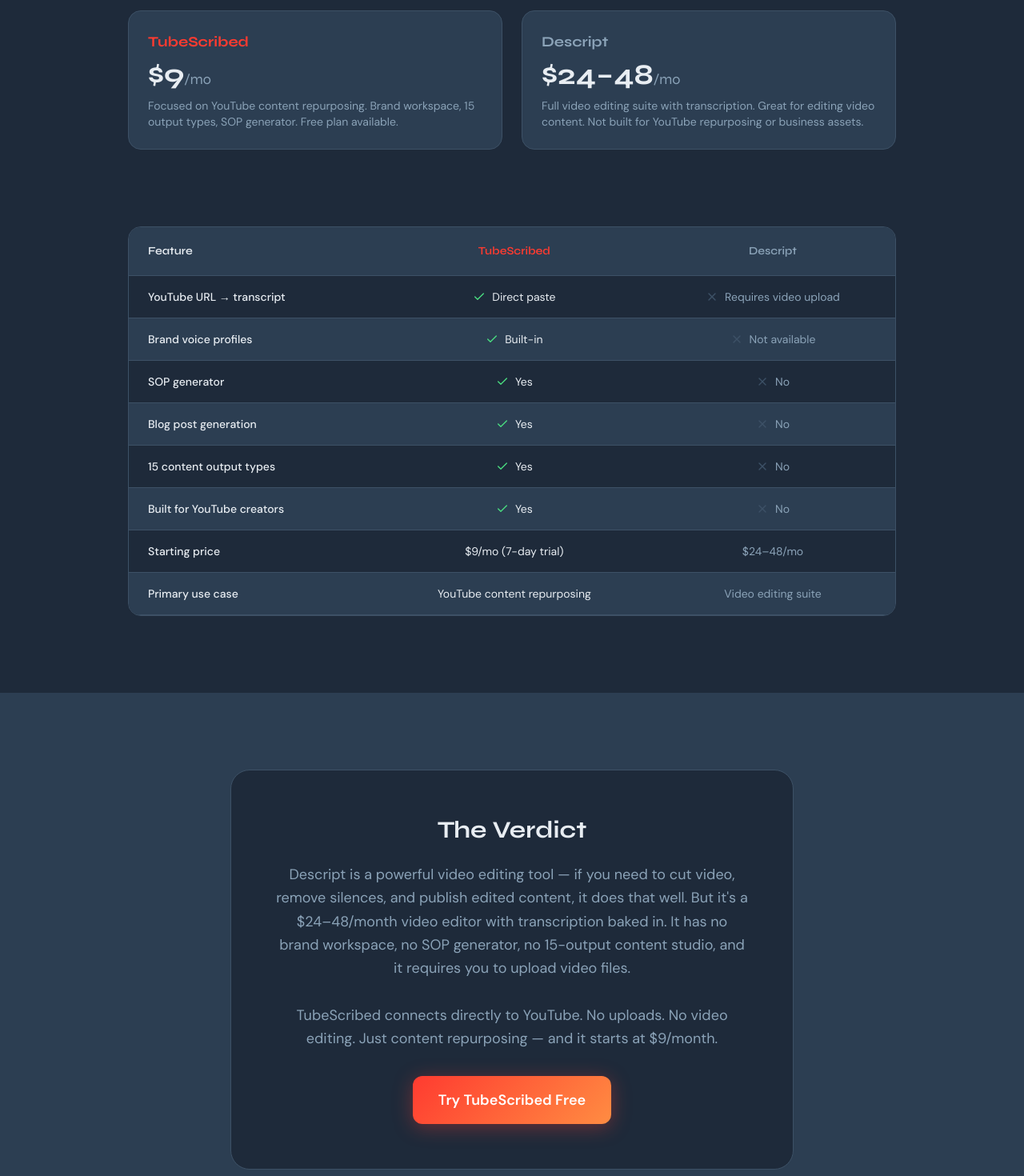
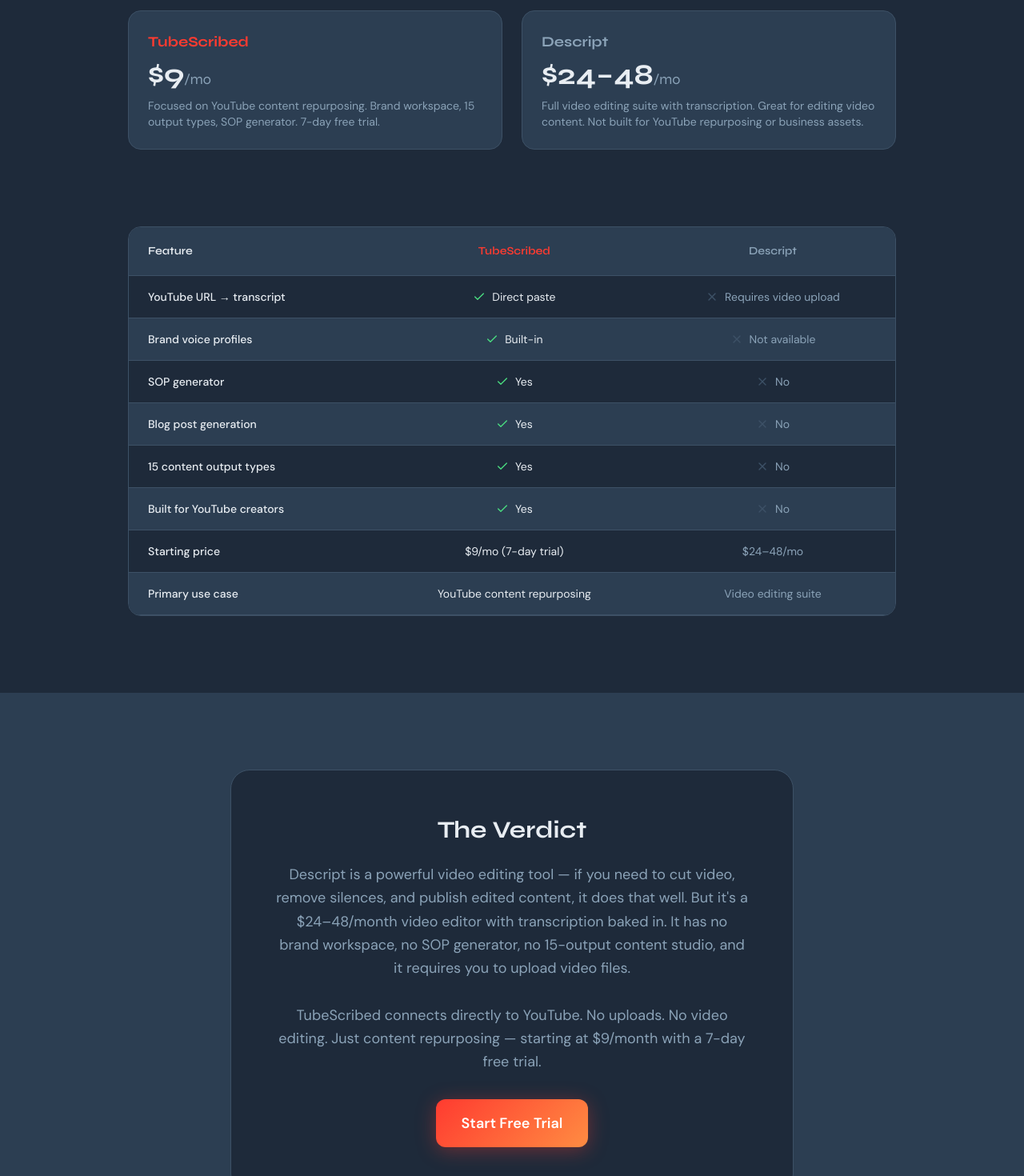
Before and after one commit to Levergroup/Client-jptadduni, a Next.js app in the folder tubescribed-marketing/: page /vs-descript in a window 1280 px wide. Shown: the part 540-2010 px from the top of the page at 80% size. Built offline with nearby package versions, Linux system fonts and the light colour scheme.

Commit message:
Update vs-otter, vs-descript, and pricing pages (3/3)

```diff
--- a/tubescribed-marketing/src/app/vs-descript/page.tsx
+++ b/tubescribed-marketing/src/app/vs-descript/page.tsx
@@ -9,139 +9,53 @@
 export default function VsDescriptPage() {
   return (
     <div className="min-h-screen bg-navy-900">
-      {/* Hero */}
       <section className="py-24 lg:py-32 bg-navy-900">
         <div className="max-w-4xl mx-auto px-4 sm:px-6 lg:px-8 text-center">
-          <motion.p
-            initial={{ opacity: 0, y: 20 }}
-            animate={{ opacity: 1, y: 0 }}
-            transition={{ duration: 0.6 }}
-            className="text-brand-red text-sm font-semibold tracking-widest uppercase mb-4"
-          >
-            Comparison
-          </motion.p>
-          <motion.h1
-            initial={{ opacity: 0, y: 20 }}
-            animate={{ opacity: 1, y: 0 }}
-            transition={{ duration: 0.6, delay: 0.1 }}
-            className="font-syne font-bold text-4xl lg:text-6xl text-navy-100 mb-6 leading-tight"
-          >
+          <motion.p initial={{ opacity: 0, y: 20 }} animate={{ opacity: 1, y: 0 }} transition={{ duration: 0.6 }} className="text-brand-red text-sm font-semibold tracking-widest uppercase mb-4">Comparison</motion.p>
+          <motion.h1 initial={{ opacity: 0, y: 20 }} animate={{ opacity: 1, y: 0 }} transition={{ duration: 0.6, delay: 0.1 }} className="font-syne font-bold text-4xl lg:text-6xl text-navy-100 mb-6 leading-tight">
             <GradientText>TubeScribed</GradientText> vs Descript
           </motion.h1>
-          <motion.p
-            initial={{ opacity: 0, y: 20 }}
-            animate={{ opacity: 1, y: 0 }}
-            transition={{ duration: 0.6, delay: 0.2 }}
-            className="font-dm-sans text-navy-400 text-xl max-w-2xl mx-auto leading-relaxed"
-          >
-            Descript is a video editor with transcription. TubeScribed is a
-            content repurposing machine. Different tools. Different jobs.
+          <motion.p initial={{ opacity: 0, y: 20 }} animate={{ opacity: 1, y: 0 }} transition={{ duration: 0.6, delay: 0.2 }} className="font-dm-sans text-navy-400 text-xl max-w-2xl mx-auto leading-relaxed">
+            Descript is a video editor with transcription. TubeScribed is a content repurposing machine. Different tools. Different jobs.
           </motion.p>
         </div>
       </section>
-
-      {/* Pricing Context Cards */}
       <section className="py-12 bg-navy-900">
         <div className="max-w-5xl mx-auto px-4 sm:px-6 lg:px-8">
           <div className="grid grid-cols-1 md:grid-cols-2 gap-6 mb-12">
-            <motion.div
-              initial={{ opacity: 0, y: 20 }}
-              whileInView={{ opacity: 1, y: 0 }}
-              viewport={{ once: true }}
-              transition={{ duration: 0.5 }}
-              className="bg-navy-800 border border-navy-700 rounded-2xl p-6"
-            >
-              <h3 className="font-syne font-bold text-lg text-brand-red mb-2">
-                TubeScribed
-              </h3>
-              <div className="font-syne font-bold text-4xl text-navy-100 mb-2">
-                $9<span className="text-navy-400 text-lg font-normal">/mo</span>
-              </div>
-              <p className="font-dm-sans text-navy-400 text-sm">
-                Focused on YouTube content repurposing. Brand workspace, 15
-                output types, SOP generator. Free plan available.
-              </p>
+            <motion.div initial={{ opacity: 0, y: 20 }} whileInView={{ opacity: 1, y: 0 }} viewport={{ once: true }} transition={{ duration: 0.5 }} className="bg-navy-800 border border-navy-700 rounded-2xl p-6">
+              <h3 className="font-syne font-bold text-lg text-brand-red mb-2">TubeScribed</h3>
+              <div className="font-syne font-bold text-4xl text-navy-100 mb-2">$9<span className="text-navy-400 text-lg font-normal">/mo</span></div>
+              <p className="font-dm-sans text-navy-400 text-sm">Focused on YouTube content repurposing. Brand workspace, 15 output types, SOP generator. 7-day free trial.</p>
             </motion.div>
-            <motion.div
-              initial={{ opacity: 0, y: 20 }}
-              whileInView={{ opacity: 1, y: 0 }}
-              viewport={{ once: true }}
-              transition={{ duration: 0.5, delay: 0.1 }}
-              className="bg-navy-800 border border-navy-700 rounded-2xl p-6"
-            >
-              <h3 className="font-syne font-bold text-lg text-navy-400 mb-2">
-                Descript
-              </h3>
-              <div className="font-syne font-bold text-4xl text-navy-100 mb-2">
-                $24–48<span className="text-navy-400 text-lg font-normal">/mo</span>
-              </div>
-              <p className="font-dm-sans text-navy-400 text-sm">
-                Full video editing suite with transcription. Great for editing
-                video content. Not built for YouTube repurposing or business assets.
-              </p>
+            <motion.div initial={{ opacity: 0, y: 20 }} whileInView={{ opacity: 1, y: 0 }} viewport={{ once: true }} transition={{ duration: 0.5, delay: 0.1 }} className="bg-navy-800 border border-navy-700 rounded-2xl p-6">
+              <h3 className="font-syne font-bold text-lg text-navy-400 mb-2">Descript</h3>
+              <div className="font-syne font-bold text-4xl text-navy-100 mb-2">$24–48<span className="text-navy-400 text-lg font-normal">/mo</span></div>
+              <p className="font-dm-sans text-navy-400 text-sm">Full video editing suite with transcription. Great for editing video content. Not built for YouTube repurposing or business assets.</p>
             </motion.div>
           </div>
         </div>
       </section>
-
-      {/* Comparison Table */}
       <section className="pb-24 bg-navy-900">
         <div className="max-w-5xl mx-auto px-4 sm:px-6 lg:px-8">
-          <motion.div
-            initial={{ opacity: 0, y: 30 }}
-            whileInView={{ opacity: 1, y: 0 }}
-            viewport={{ once: true }}
-            transition={{ duration: 0.6 }}
-            className="overflow-x-auto rounded-2xl border border-navy-700"
-          >
+          <motion.div initial={{ opacity: 0, y: 30 }} whileInView={{ opacity: 1, y: 0 }} viewport={{ once: true }} transition={{ duration: 0.6 }} className="overflow-x-auto rounded-2xl border border-navy-700">
             <table className="w-full">
               <thead>
                 <tr className="bg-navy-800 border-b border-navy-700">
-                  <th className="text-left px-6 py-5 font-syne font-semibold text-navy-100 text-sm">
-                    Feature
-                  </th>
-                  <th className="text-center px-6 py-5 font-syne font-semibold text-brand-red text-sm">
-                    TubeScribed
-                  </th>
-                  <th className="text-center px-6 py-5 font-syne font-semibold text-navy-400 text-sm">
-                    Descript
-                  </th>
+                  <th className="text-left px-6 py-5 font-syne font-semibold text-navy-100 text-sm">Feature</th>
+                  <th className="text-center px-6 py-5 font-syne font-semibold text-brand-red text-sm">TubeScribed</th>
+                  <th className="text-center px-6 py-5 font-syne font-semibold text-navy-400 text-sm">Descript</th>
                 </tr>
               </thead>
               <tbody>
                 {COMPARISON_FEATURES_DESCRIPT.map((row, i) => (
-                  <tr
-                    key={row.feature}
-                    className={`border-b border-navy-700 ${
-                      i % 2 === 0 ? "bg-navy-900" : "bg-navy-800"
-                    }`}
-                  >
-                    <td className="px-6 py-4 font-dm-sans text-navy-100 text-sm font-medium">
-                      {row.feature}
+                  <tr key={row.feature} className={`border-b border-navy-700 ${i % 2 === 0 ? "bg-navy-900" : "bg-navy-800"}`}>
+                    <td className="px-6 py-4 font-dm-sans text-navy-100 text-sm font-medium">{row.feature}</td>
+                    <td className="px-6 py-4 text-center font-dm-sans text-sm">
+                      {row.tubescribed.startsWith("✓") ? (<div className="flex items-center justify-center gap-2"><Check size={16} className="text-green-400 shrink-0" /><span className="text-navy-100">{row.tubescribed.replace("✓ ", "")}</span></div>) : (<span className="text-navy-100">{row.tubescribed}</span>)}
                     </td>
                     <td className="px-6 py-4 text-center font-dm-sans text-sm">
-                      {row.tubescribed.startsWith("✓") ? (
-                        <div className="flex items-center justify-center gap-2">
-                          <Check size={16} className="text-green-400 shrink-0" />
-                          <span className="text-navy-100">
-                            {row.tubescribed.replace("✓ ", "")}
-                          </span>
-                        </div>
-                      ) : (
-                        <span className="text-navy-100">{row.tubescribed}</span>
-                      )}
-                    </td>
-                    <td className="px-6 py-4 text-center font-dm-sans text-sm">
-                      {row.competitor.startsWith("✗") ? (
-                        <div className="flex items-center justify-center gap-2">
-                          <X size={16} className="text-navy-700 shrink-0" />
-                          <span className="text-navy-400">
-                            {row.competitor.replace("✗ ", "")}
-                          </span>
-                        </div>
-                      ) : (
-                        <span className="text-navy-400">{row.competitor}</span>
-                      )}
+                      {row.competitor.startsWith("✗") ? (<div className="flex items-center justify-center gap-2"><X size={16} className="text-navy-700 shrink-0" /><span className="text-navy-400">{row.competitor.replace("✗ ", "")}</span></div>) : (<span className="text-navy-400">{row.competitor}</span>)}
                     </td>
                   </tr>
                 ))}
@@ -150,39 +64,15 @@
           </motion.div>
         </div>
       </section>
-
-      {/* Verdict */}
       <section className="py-24 bg-navy-800">
         <div className="max-w-3xl mx-auto px-4 sm:px-6 lg:px-8 text-center">
-          <motion.div
-            initial={{ opacity: 0, y: 30 }}
-            whileInView={{ opacity: 1, y: 0 }}
-            viewport={{ once: true }}
-            transition={{ duration: 0.6 }}
-            className="bg-navy-900 border border-navy-700 rounded-3xl p-10 lg:p-14"
-          >
-            <h2 className="font-syne font-bold text-2xl lg:text-3xl text-navy-100 mb-6">
-              The Verdict
-            </h2>
+          <motion.div initial={{ opacity: 0, y: 30 }} whileInView={{ opacity: 1, y: 0 }} viewport={{ once: true }} transition={{ duration: 0.6 }} className="bg-navy-900 border border-navy-700 rounded-3xl p-10 lg:p-14">
+            <h2 className="font-syne font-bold text-2xl lg:text-3xl text-navy-100 mb-6">The Verdict</h2>
             <p className="font-dm-sans text-navy-400 text-lg leading-relaxed mb-8">
-              Descript is a powerful video editing tool — if you need to cut
-              video, remove silences, and publish edited content, it does that
-              well. But it&apos;s a $24–48/month video editor with transcription
-              baked in. It has no brand workspace, no SOP generator, no
-              15-output content studio, and it requires you to upload video
-              files.
-              <br />
-              <br />
-              TubeScribed connects directly to YouTube. No uploads. No video
-              editing. Just content repurposing — and it starts at $9/month.
+              Descript is a powerful video editing tool — if you need to cut video, remove silences, and publish edited content, it does that well. But it&apos;s a $24–48/month video editor with transcription baked in. It has no brand workspace, no SOP generator, no 15-output content studio, and it requires you to upload video files.<br /><br />
+              TubeScribed connects directly to YouTube. No uploads. No video editing. Just content repurposing — starting at $9/month with a 7-day free trial.
             </p>
-            <Button
-              href={`${APP_URL}/signup`}
-              variant="primary"
-              className="px-8 py-4 text-lg"
-            >
-              Try TubeScribed Free
-            </Button>
+            <Button href={`${APP_URL}/signup`} variant="primary" className="px-8 py-4 text-lg">Start Free Trial</Button>
           </motion.div>
         </div>
       </section>
--- a/tubescribed-marketing/src/app/vs-otter/page.tsx
+++ b/tubescribed-marketing/src/app/vs-otter/page.tsx
@@ -9,96 +9,37 @@
 export default function VsOtterPage() {
   return (
     <div className="min-h-screen bg-navy-900">
-      {/* Hero */}
       <section className="py-24 lg:py-32 bg-navy-900">
         <div className="max-w-4xl mx-auto px-4 sm:px-6 lg:px-8 text-center">
-          <motion.p
-            initial={{ opacity: 0, y: 20 }}
-            animate={{ opacity: 1, y: 0 }}
-            transition={{ duration: 0.6 }}
-            className="text-brand-red text-sm font-semibold tracking-widest uppercase mb-4"
-          >
-            Comparison
-          </motion.p>
-          <motion.h1
-            initial={{ opacity: 0, y: 20 }}
-            animate={{ opacity: 1, y: 0 }}
-            transition={{ duration: 0.6, delay: 0.1 }}
-            className="font-syne font-bold text-4xl lg:text-6xl text-navy-100 mb-6 leading-tight"
-          >
+          <motion.p initial={{ opacity: 0, y: 20 }} animate={{ opacity: 1, y: 0 }} transition={{ duration: 0.6 }} className="text-brand-red text-sm font-semibold tracking-widest uppercase mb-4">Comparison</motion.p>
+          <motion.h1 initial={{ opacity: 0, y: 20 }} animate={{ opacity: 1, y: 0 }} transition={{ duration: 0.6, delay: 0.1 }} className="font-syne font-bold text-4xl lg:text-6xl text-navy-100 mb-6 leading-tight">
             <GradientText>TubeScribed</GradientText> vs Otter.ai
           </motion.h1>
-          <motion.p
-            initial={{ opacity: 0, y: 20 }}
-            animate={{ opacity: 1, y: 0 }}
-            transition={{ duration: 0.6, delay: 0.2 }}
-            className="font-dm-sans text-navy-400 text-xl max-w-2xl mx-auto leading-relaxed"
-          >
-            Otter.ai is built for live meeting transcription. TubeScribed is
-            built for turning YouTube content into branded business assets.
-            Different tools. Different jobs.
+          <motion.p initial={{ opacity: 0, y: 20 }} animate={{ opacity: 1, y: 0 }} transition={{ duration: 0.6, delay: 0.2 }} className="font-dm-sans text-navy-400 text-xl max-w-2xl mx-auto leading-relaxed">
+            Otter.ai is built for live meeting transcription. TubeScribed is built for turning YouTube content into branded business assets. Different tools. Different jobs.
           </motion.p>
         </div>
       </section>
-
-      {/* Comparison Table */}
       <section className="py-12 pb-24 bg-navy-900">
         <div className="max-w-5xl mx-auto px-4 sm:px-6 lg:px-8">
-          <motion.div
-            initial={{ opacity: 0, y: 30 }}
-            whileInView={{ opacity: 1, y: 0 }}
-            viewport={{ once: true }}
-            transition={{ duration: 0.6 }}
-            className="overflow-x-auto rounded-2xl border border-navy-700"
-          >
+          <motion.div initial={{ opacity: 0, y: 30 }} whileInView={{ opacity: 1, y: 0 }} viewport={{ once: true }} transition={{ duration: 0.6 }} className="overflow-x-auto rounded-2xl border border-navy-700">
             <table className="w-full">
               <thead>
                 <tr className="bg-navy-800 border-b border-navy-700">
-                  <th className="text-left px-6 py-5 font-syne font-semibold text-navy-100 text-sm">
-                    Feature
-                  </th>
-                  <th className="text-center px-6 py-5 font-syne font-semibold text-brand-red text-sm">
-                    TubeScribed
-                  </th>
-                  <th className="text-center px-6 py-5 font-syne font-semibold text-navy-400 text-sm">
-                    Otter.ai
-                  </th>
+                  <th className="text-left px-6 py-5 font-syne font-semibold text-navy-100 text-sm">Feature</th>
+                  <th className="text-center px-6 py-5 font-syne font-semibold text-brand-red text-sm">TubeScribed</th>
+                  <th className="text-center px-6 py-5 font-syne font-semibold text-navy-400 text-sm">Otter.ai</th>
                 </tr>
               </thead>
               <tbody>
                 {COMPARISON_FEATURES_OTTER.map((row, i) => (
-                  <tr
-                    key={row.feature}
-                    className={`border-b border-navy-700 ${
-                      i % 2 === 0 ? "bg-navy-900" : "bg-navy-800"
-                    }`}
-                  >
-                    <td className="px-6 py-4 font-dm-sans text-navy-100 text-sm font-medium">
-                      {row.feature}
+                  <tr key={row.feature} className={`border-b border-navy-700 ${i % 2 === 0 ? "bg-navy-900" : "bg-navy-800"}`}>
+                    <td className="px-6 py-4 font-dm-sans text-navy-100 text-sm font-medium">{row.feature}</td>
+                    <td className="px-6 py-4 text-center font-dm-sans text-sm">
+                      {row.tubescribed.startsWith("✓") ? (<div className="flex items-center justify-center gap-2"><Check size={16} className="text-green-400 shrink-0" /><span className="text-navy-100">{row.tubescribed.replace("✓ ", "")}</span></div>) : (<span className="text-navy-100">{row.tubescribed}</span>)}
                     </td>
                     <td className="px-6 py-4 text-center font-dm-sans text-sm">
-                      {row.tubescribed.startsWith("✓") ? (
-                        <div className="flex items-center justify-center gap-2">
-                          <Check size={16} className="text-green-400 shrink-0" />
-                          <span className="text-navy-100">
-                            {row.tubescribed.replace("✓ ", "")}
-                          </span>
-                        </div>
-                      ) : (
-                        <span className="text-navy-100">{row.tubescribed}</span>
-                      )}
-                    </td>
-                    <td className="px-6 py-4 text-center font-dm-sans text-sm">
-                      {row.competitor.startsWith("✗") ? (
-                        <div className="flex items-center justify-center gap-2">
-                          <X size={16} className="text-navy-700 shrink-0" />
-                          <span className="text-navy-400">
-                            {row.competitor.replace("✗ ", "")}
-                          </span>
-                        </div>
-                      ) : (
-                        <span className="text-navy-400">{row.competitor}</span>
-                      )}
+                      {row.competitor.startsWith("✗") ? (<div className="flex items-center justify-center gap-2"><X size={16} className="text-navy-700 shrink-0" /><span className="text-navy-400">{row.competitor.replace("✗ ", "")}</span></div>) : (<span className="text-navy-400">{row.competitor}</span>)}
                     </td>
                   </tr>
                 ))}
@@ -107,37 +48,15 @@
           </motion.div>
         </div>
       </section>
-
-      {/* Verdict */}
       <section className="py-24 bg-navy-800">
         <div className="max-w-3xl mx-auto px-4 sm:px-6 lg:px-8 text-center">
-          <motion.div
-            initial={{ opacity: 0, y: 30 }}
-            whileInView={{ opacity: 1, y: 0 }}
-            viewport={{ once: true }}
-            transition={{ duration: 0.6 }}
-            className="bg-navy-900 border border-navy-700 rounded-3xl p-10 lg:p-14"
-          >
-            <h2 className="font-syne font-bold text-2xl lg:text-3xl text-navy-100 mb-6">
-              The Verdict
-            </h2>
+          <motion.div initial={{ opacity: 0, y: 30 }} whileInView={{ opacity: 1, y: 0 }} viewport={{ once: true }} transition={{ duration: 0.6 }} className="bg-navy-900 border border-navy-700 rounded-3xl p-10 lg:p-14">
+            <h2 className="font-syne font-bold text-2xl lg:text-3xl text-navy-100 mb-6">The Verdict</h2>
             <p className="font-dm-sans text-navy-400 text-lg leading-relaxed mb-8">
-              If you record meetings, Otter.ai is great. If you create YouTube
-              content and want to repurpose it into business assets, TubeScribed
-              is built exactly for that. Otter.ai doesn&apos;t connect to YouTube
-              directly, has no brand workspace, no SOP generator, and no content
-              output studio. It&apos;s a meeting tool.
-              <br />
-              <br />
-              TubeScribed is a content repurposing machine — and it starts free.
+              If you record meetings, Otter.ai is great. If you create YouTube content and want to repurpose it into business assets, TubeScribed is built exactly for that. Otter.ai doesn&apos;t connect to YouTube directly, has no brand workspace, no SOP generator, and no content output studio. It&apos;s a meeting tool.<br /><br />
+              TubeScribed is a content repurposing machine — starting at $9/month with a 7-day free trial.
             </p>
-            <Button
-              href={`${APP_URL}/signup`}
-              variant="primary"
-              className="px-8 py-4 text-lg"
-            >
-              Try TubeScribed Free
-            </Button>
+            <Button href={`${APP_URL}/signup`} variant="primary" className="px-8 py-4 text-lg">Start Free Trial</Button>
           </motion.div>
         </div>
       </section>
```
